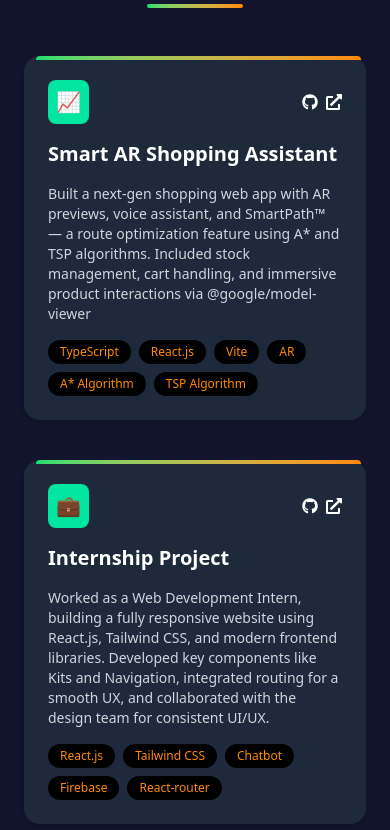
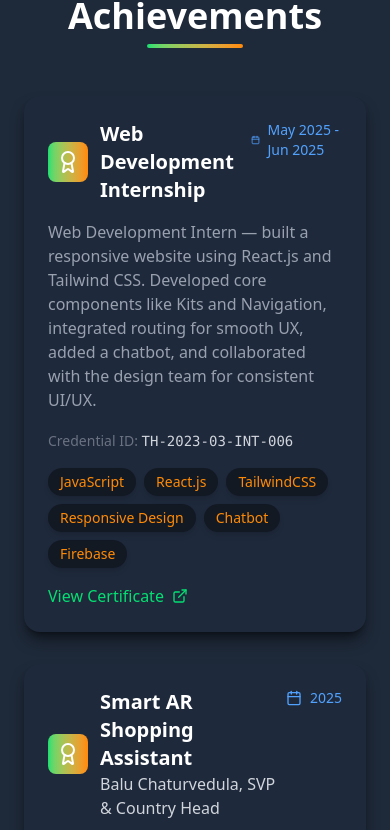
Before and after one commit to nishit-luhadia30/Nishit-Portfolio, a React (Vite) app: page / in a window 390 px wide. Shown: the part 4514-5344 px from the top of the page. Built offline with nearby package versions, Linux system fonts and the light colour scheme.

Commit message:
added project chatsphere

```diff
--- a/index.html
+++ b/index.html
@@ -2,7 +2,7 @@
 <html lang="en">
   <head>
     <meta charset="UTF-8" />
-    <link rel="icon" type="image/svg+xml" href="/vite.svg" />
+    <link rel="icon" type="images/nishit_edit.jpg" href="/src/images/nishit_bg.jpg" />
     <meta name="viewport" content="width=device-width, initial-scale=1.0" />
     <meta name="description" content="AI-powered career advisor for Indian students. Get personalized career recommendations, skill gap analysis, and learning roadmaps powered by Google Cloud Vertex AI." />
     <meta name="keywords" content="career advisor, AI career guidance, Indian students, skill development, career recommendations, Google Cloud, Vertex AI" />
--- a/src/App.jsx
+++ b/src/App.jsx
@@ -2,6 +2,7 @@ import Header from "./components/Header";
 import Hero from "./components/Hero";
 import About from "./components/About";
 import Experience from "./components/Experience";
+import Certificates from "./components/Certificates";
 import Footer from "./components/Footer";
 import Projects from "./components/Projects";
 import Contact from "./components/Contact";
@@ -27,6 +28,10 @@ function App() {
       <section id="experience" className="py-20 px-6 md:px-20 bg-gray-900">
         <Experience />
       </section>
+
+      {/* Certificates Section */}
+      <Certificates />
+
       <Projects />
       <CPStats />
       <Skills />
--- /dev/null
+++ b/src/components/Certificates.jsx
@@ -0,0 +1,136 @@
+import React from "react";
+import { Award, ExternalLink, Calendar } from "lucide-react";
+
+const CertificateCard = ({ title, issuer, date, description, skills, link, credentialId }) => {
+  return (
+    <div className="bg-[#1e293b] rounded-2xl p-6 shadow-lg shadow-black/50 hover:scale-105 hover:shadow-[#00e5a0]/30 transition duration-300">
+      <div className="flex items-start justify-between mb-4">
+        <div className="flex items-center gap-3">
+          <div className="bg-gradient-to-r from-green-400 to-orange-400 p-2 rounded-lg">
+            <Award className="w-6 h-6 text-white" />
+          </div>
+          <div>
+            <h3 className="text-xl font-semibold text-white">{title}</h3>
+            <p className="text-gray-300">{issuer}</p>
+          </div>
+        </div>
+        <div className="flex items-center gap-2 text-sm text-blue-400">
+          <Calendar className="w-4 h-4" />
+          <span>{date}</span>
+        </div>
+      </div>
+
+      <p className="text-gray-400 mb-4">{description}</p>
+
+      {credentialId && (
+        <div className="mb-4">
+          <span className="text-sm text-gray-500">Credential ID: </span>
+          <span className="text-sm text-gray-300 font-mono">{credentialId}</span>
+        </div>
+      )}
+
+      {/* Skills */}
+      <div className="flex flex-wrap gap-2 mb-4">
+        {skills.map((skill, index) => (
+          <span
+            key={index}
+            className="px-3 py-1 bg-black/40 text-orange-400 rounded-full text-sm font-medium shadow-md hover:bg-orange-400 hover:text-black transition duration-300"
+          >
+            {skill}
+          </span>
+        ))}
+      </div>
+
+      {/* View Certificate Link */}
+      {link && (
+        <a
+          href={link}
+          target="_blank"
+          rel="noopener noreferrer"
+          className="inline-flex items-center gap-2 text-green-400 hover:text-green-300 font-medium transition duration-300"
+        >
+          <span>View Certificate</span>
+          <ExternalLink className="w-4 h-4" />
+        </a>
+      )}
+    </div>
+  );
+};
+
+const Certificates = () => {
+  const certificates = [
+    {
+      title: "Web Development Internship",
+      issuer: "",
+      date: "May 2025 - Jun 2025",
+      description: "Web Development Intern — built a responsive website using React.js and Tailwind CSS. Developed core components like Kits and Navigation, integrated routing for smooth UX, added a chatbot, and collaborated with the design team for consistent UI/UX.",
+      skills: ["JavaScript", "React.js", "TailwindCSS", "Responsive Design", "Chatbot", "Firebase"],
+      link: "https://drive.google.com/file/d/1_9cOUZDEiP5ID8Uoe9wqO-3ex2VkX-Ew/view?usp=sharing",
+      credentialId: "TH-2023-03-INT-006"
+    },
+    {
+      title: "Smart AR Shopping Assistant",
+      issuer: "Balu Chaturvedula, SVP & Country Head",
+      date: "2025",
+      description: "Walmart Global Tech Hackathon Built a next-gen shopping web app with AR previews, voice assistant, and SmartPath™ — a route optimization feature using A* and TSP algorithms. Included stock management, cart handling, and immersive product interactions via@google/model-viewer",
+      skills: ["TypeScript", "React.js", "Vite", "AR", "A*", "TSP"],
+      link: "https://drive.google.com/file/d/1YYfK9wASjfh0NAUbibDM_wcDQZ7VbP0G/view?usp=sharing",
+      credentialId: "Sparkathon-converge"
+    },
+    {
+      title: " Be10x - AI tools",
+      issuer: "Aditya Goenka & Aditya Kachave",
+      date: "20-07-2025",
+      description: "1-day workshop on AI Tools, where I explored various modern AI applications and learned how to effectively utilize them across different tasks. The session focused on understanding the functionalities of popular AI tools, along with hands-on practice in crafting optimized prompts for enhanced output.",
+      skills: ["Grok.ai", "Genspark.ai", "Napkin.ai", "NotebookLM", "Screener.in", "Claude.ai", "Julius.ai"],
+      link: "https://drive.google.com/file/d/1wjNaTmwErkUzXzM0MFsEi0B6ejUNQZGb/view?usp=sharing",
+      credentialId: "UC-REACT-2025-NL"
+    },
+  ];
+
+  return (
+    <section
+      id="certificates"
+      className="min-h-screen bg-gray-800 text-white px-6 md:px-20 py-20"
+    >
+      <h2 className="text-4xl font-bold text-center mb-12">
+        Certifications & Achievements
+        <div className="w-24 h-1 bg-gradient-to-r from-green-400 to-orange-400 mx-auto mt-2 rounded-full"></div>
+      </h2>
+
+      <div className="grid md:grid-cols-2 gap-8 max-w-6xl mx-auto">
+        {certificates.map((cert, index) => (
+          <CertificateCard key={index} {...cert} />
+        ))}
+      </div>
+
+      {/* Additional Info */}
+      <div className="mt-16 text-center">
+        <div className="bg-[#1e293b] rounded-2xl p-8 max-w-4xl mx-auto">
+          <h3 className="text-2xl font-semibold mb-4 text-green-400">Continuous Learning Journey</h3>
+          <p className="text-gray-300 text-lg mb-6">
+            I believe in continuous learning and staying updated with the latest technologies.
+            These certifications represent my commitment to mastering both fundamental concepts
+            and cutting-edge tools in software development.
+          </p>
+          <div className="grid md:grid-cols-3 gap-6 mt-8">
+            <div className="text-center">
+              <div className="text-3xl font-bold text-green-400 mb-2">6+</div>
+              <div className="text-gray-400">Certifications Earned</div>
+            </div>
+            <div className="text-center">
+              <div className="text-3xl font-bold text-orange-400 mb-2">500+</div>
+              <div className="text-gray-400">Hours of Learning</div>
+            </div>
+            <div className="text-center">
+              <div className="text-3xl font-bold text-blue-400 mb-2">15+</div>
+              <div className="text-gray-400">Skills Acquired</div>
+            </div>
+          </div>
+        </div>
+      </div>
+    </section>
+  );
+};
+
+export default Certificates;
--- a/src/components/Hero.jsx
+++ b/src/components/Hero.jsx
@@ -80,7 +80,7 @@ const Hero = () => {
             </a>
 
             <a
-              href="https://drive.google.com/file/d/1ThPWG5c_vtDUTTxAYELFxuiukRWPPWkE/view?usp=drive_link"
+              href="https://drive.google.com/file/d/1wMmIjbPv3VUoamVU0yAYntqm1Y1d7s6a/view?usp=sharing"
               target="_blank"
               rel="noopener noreferrer"
             >
--- a/src/components/Projects.jsx
+++ b/src/components/Projects.jsx
@@ -3,15 +3,6 @@ import { FaGithub, FaExternalLinkAlt } from "react-icons/fa";
 import decen from "../images/decen.png";
 
 const projects = [
-  {
-    title: " Smart AR Shopping Assistant",
-    description:
-      " Built a next-gen shopping web app with AR previews, voice assistant, and SmartPath™ — a route optimization feature using A* and TSP algorithms. Included stock management, cart handling, and immersive product interactions via @google/model-viewer",
-    icon: "📈",
-    tech: ["TypeScript", "React.js", "Vite", "AR", "A* Algorithm", "TSP Algorithm"],
-    github: "https://github.com/nishit-luhadia30/Walmart-Global-Tech-Hackathon",
-    demo: "/will-host-soon",
-  },
   {
     title: "Internship Project",
     description:
@@ -31,6 +22,15 @@ const projects = [
     demo: "https://decentralized-den.vercel.app/",
   },
   {
+    title: " Smart AR Shopping Assistant",
+    description:
+      " Built a next-gen shopping web app with AR previews, voice assistant, and SmartPath™ — a route optimization feature using A* and TSP algorithms. Included stock management, cart handling, and immersive product interactions via @google/model-viewer",
+    icon: "📈",
+    tech: ["TypeScript", "React.js", "Vite", "AR", "A* Algorithm", "TSP Algorithm"],
+    github: "https://github.com/nishit-luhadia30/Walmart-Global-Tech-Hackathon",
+    demo: "/will-host-soon",
+  },
+  {
     title: "Budget Planner Web App",
     description:
       "A smart and responsive web app that helps users manage their monthly budgets efficiently. It allows multiple users to log in securely, add and track their expenses, view total spending, remaining balance, and category-wise breakdowns. Users can also export their reports in CSV and PDF formats for easy record-keeping. Built with a React frontend, Node.js + Express backend, and MongoDB database, it’s a full-stack solution for smarter money management.",
@@ -47,6 +47,15 @@ const projects = [
     tech: ["React.js", "React-router", "@google/generative-ai", "@supabase/supabase-js", "Local Storage", "Node.js", "React-Context-API", "Custom hooks"],
     github: "https://github.com/nishit-luhadia30/GenAI",
     demo: "https://gen-ai-henna.vercel.app/",
+  },
+  {
+    title: "Chat-Sphere",
+    description:
+      "💬 ChatSphere is a real-time chat web app built using React.js, Node.js, Express, Socket.IO, and MongoDB. It allows users to sign up, log in, and chat instantly in one-on-one or group conversations, with messages updating live through sockets. The project features JWT-based authentication, responsive UI, and cloud-hosted backend for smooth communication between users.",
+    icon: "💰",
+    tech: ["React.js", "Node.js", "Websockets", "Socket.io", "Express.js", "MongoDB", "Cloudinary"],
+    github: "https://github.com/nishit-luhadia30/Chat-Sphere",
+    demo: "https://chat-sphere-beta.vercel.app/",
   },
 ];
 
```
Also changed, not shown: src/components/Header.jsx (+6 -4 lines).
